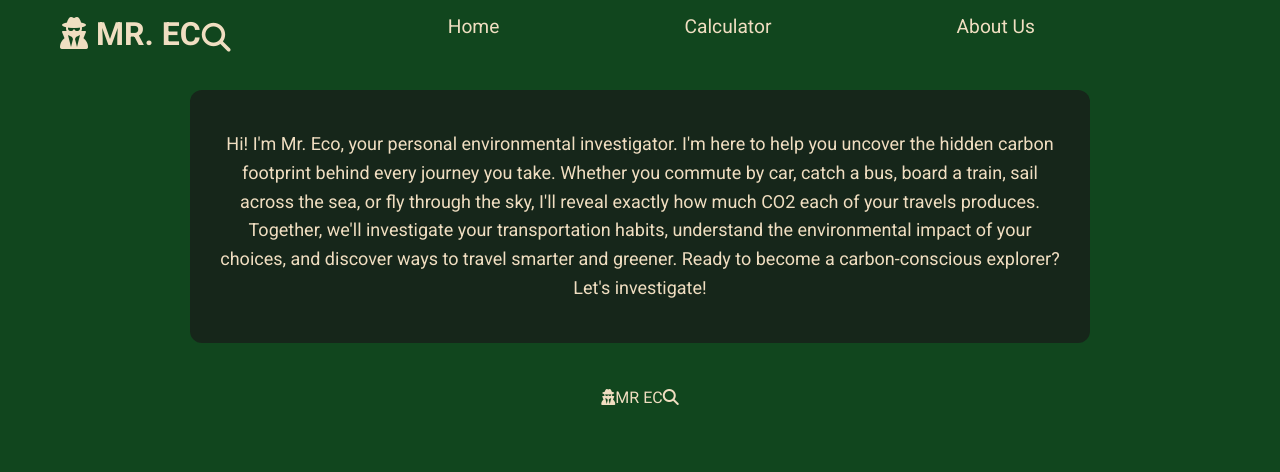
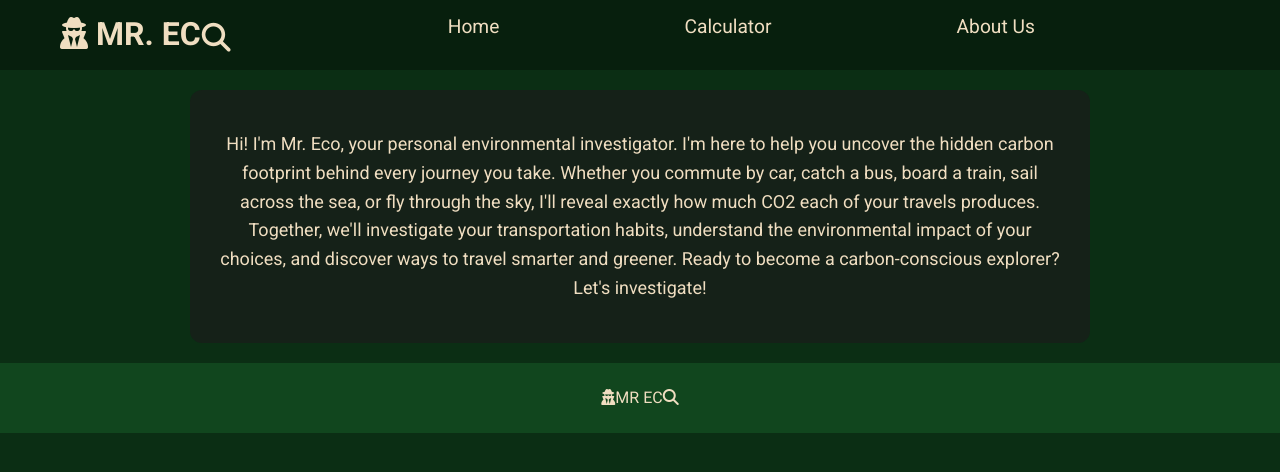
Before and after one commit to juljul22/Carbon-app_2025, a Flask app: page / in a window 1280 px wide. Shown: the top 472 px of the page. Run offline with Flask 2, Linux system fonts and the light colour scheme; some web fonts are replaced.

Commit message:
Enhance layout with background image and styles
Added background image and styles for improved readability and aesthetics.

```diff
--- a/capp/static/layout.css
+++ b/capp/static/layout.css
@@ -8,6 +8,39 @@ Footer (background): #11461e
 
 /*Google fonts Roboto (dt. "Schriftart")*/
 @import url('https://fonts.googleapis.com/css2?family=BBH+Sans+Bartle&family=BBH+Sans+Bogle&family=Roboto:ital,wght@0,100..900;1,100..900&display=swap');
+
+body {
+  background-image: url("/static/icons/background.jpg");
+  background-size: cover;
+  background-position: center;
+  background-repeat: no-repeat;
+  background-attachment: fixed;
+}
+
+
+/* couche sombre légère pour rendre le texte plus lisible */
+body::before {
+  content: "";
+  position: fixed;
+  top: 0;
+  left: 0;
+  width: 100%;
+  height: 100%;
+  background-color: rgba(0, 0, 0, 0.35); /* ajustable */
+  z-index: -1;
+}
+
+/* si ta navbar est transparente, on la rend un peu plus lisible */
+.navbar {
+  background-color: rgba(0, 0, 0, 0.55); /* fond semi-transparent */
+  backdrop-filter: blur(5px);
+  color: white;
+}
+
+/* au survol, plus élégant que le bleu par défaut */
+.navbar a:hover {
+  color: #7bc47f; /* jaune doux */
+}
 
 /* CSS utilities */
 *{
@@ -131,3 +164,32 @@ p {
     align-items: center;
   }
 }
+/* ---------- LOGIN / REGISTER BUTTONS ---------- */
+.auth-buttons {
+  display: flex;
+  gap: 10px;
+}
+
+.btn-auth {
+  background-color: rgb(240, 222, 193);
+  color: #181f19;
+  padding: 6px 14px;
+  border-radius: 8px;
+  font-weight: 500;
+  text-decoration: none;
+  transition: all 0.3s ease;
+}
+
+.btn-auth:hover {
+  background-color: rgb(240, 222, 193);
+  color: #000;
+}
+a {
+  color: rgb(240, 222, 193); /* couleur du texte normale, beige comme ton thème */
+  text-decoration: none; /* enlève le soulignement */
+}
+
+a:hover {
+  color: #7bc47f; /* vert doux au survol */
+  text-decoration: underline; /* ou none si tu préfères sans soulignement */
+}
```
